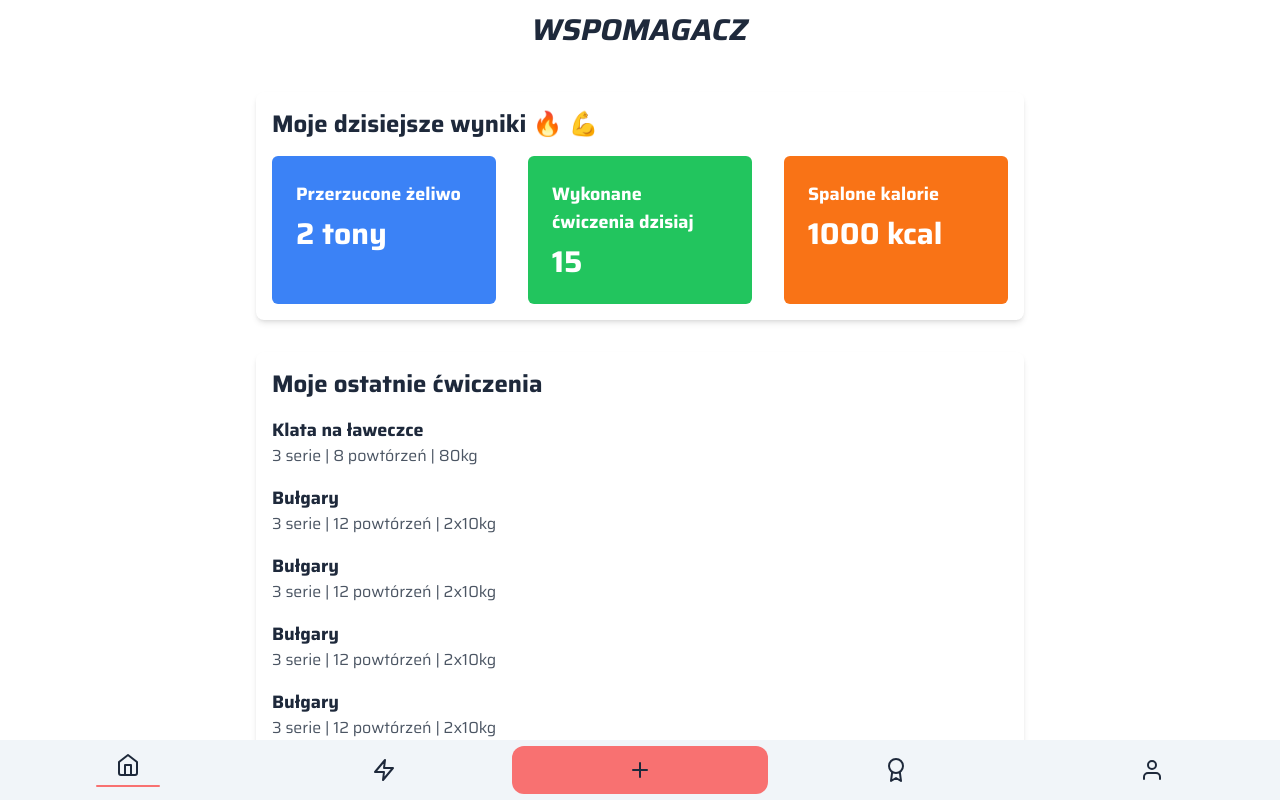
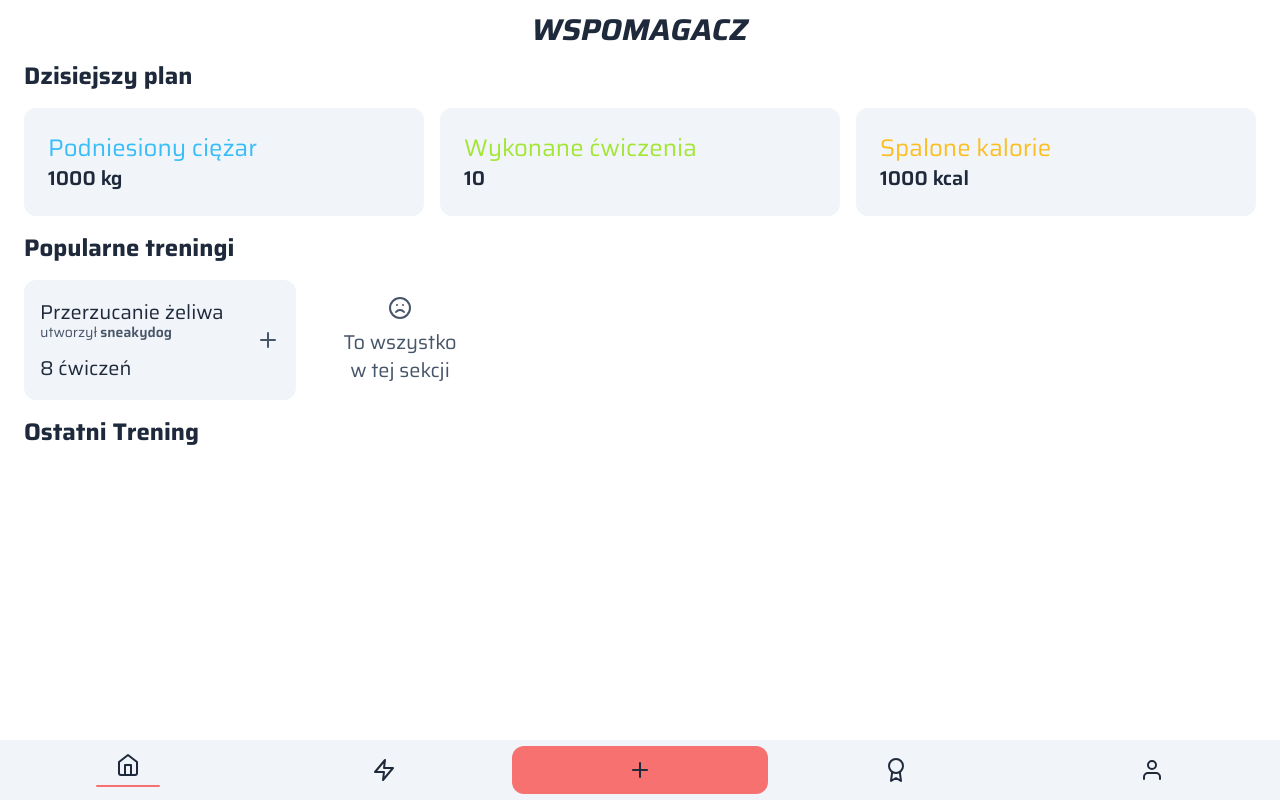
Before and after one commit to dotremilie/wspomagacz, a PHP site: page / in a window 1280 px wide. Run offline with PHP 8.4, Linux system fonts and the light colour scheme; some libraries are stand-ins or nearby versions.

Commit message:
Move header to body and apply mb-20 to avoid overlap with navigation

```diff
--- a/src/View/Home/index.php
+++ b/src/View/Home/index.php
@@ -1,53 +1,54 @@
 <!doctype html>
 <html lang="en">
 <?php require_once __DIR__ . "/../../../templates/head.php"; ?>
+<body class="bg-white dark:bg-slate-900 dark:text-white text-slate-800 mb-20">
 <?php require_once __DIR__ . "/../../../templates/header.php"; ?>
-<body class="bg-white dark:bg-slate-900 dark:text-white text-slate-800">
-    <section class="container mx-auto mt-8 p-4 bg-white rounded-lg shadow-md max-w-3xl">
-        <h2 class="text-2xl font-bold mb-4">Moje dzisiejsze wyniki 🔥 💪</h2>
-        <div class="grid grid-cols-1 md:grid-cols-2 lg:grid-cols-3 gap-8">
-
-            <div class="bg-blue-500 text-white p-6 rounded-md">
-                <h2 class="text-lg font-bold mb-2">Przerzucone żeliwo</h2>
-                <p class="text-3xl font-bold">2 tony</p>
+<div class="flex flex-col justify-center items-center gap-4">
+    <section class="mx-auto rounded-xl px-6 w-full">
+        <div class="text-2xl font-bold mb-4">Dzisiejszy plan</div>
+        <div class="grid grid-cols-1 md:grid-cols-2 lg:grid-cols-3 gap-4">
+            <div class="dark:bg-slate-800 bg-slate-100 p-6 rounded-xl">
+                <div class="text-2xl text-sky-400">Podniesiony ciężar</div>
+                <div class="text-xl font-semibold">1000 kg</div>
             </div>
-
-            <div class="bg-green-500 text-white p-6 rounded-md">
-                <h2 class="text-lg font-bold mb-2">Wykonane ćwiczenia dzisiaj</h2>
-                <p class="text-3xl font-bold">15</p>
+            <div class="dark:bg-slate-800 bg-slate-100 p-6 rounded-xl">
+                <div class="text-2xl text-lime-400">Wykonane ćwiczenia</div>
+                <div class="text-xl font-semibold">10</div>
             </div>
-
-            <div class="bg-orange-500 text-white p-6 rounded-md">
-                <h2 class="text-lg font-bold mb-2">Spalone kalorie</h2>
-                <p class="text-3xl font-bold">1000 kcal</p>
+            <div class="dark:bg-slate-800 bg-slate-100 p-6 rounded-xl">
+                <div class="text-2xl text-amber-400">Spalone kalorie</div>
+                <div class="text-xl font-semibold">1000 kcal</div>
             </div>
         </div>
     </section>
-    <section class="container mx-auto mt-8 p-4 bg-white rounded-lg shadow-md max-w-3xl">
-        <h2 class="text-2xl font-bold mb-4">Moje ostatnie ćwiczenia</h2>
-        <ul>
-            <li class="mb-4">
-                <p class="text-lg font-bold">Klata na ławeczce</p>
-                <p class="text-gray-600">3 serie | 8 powtórzeń | 80kg</p>
-            </li>
-            <li class="mb-4">
-                <p class="text-lg font-bold">Bułgary</p>
-                <p class="text-gray-600">3 serie | 12 powtórzeń | 2x10kg</p>
-            </li>
-            <li class="mb-4">
-                <p class="text-lg font-bold">Bułgary</p>
-                <p class="text-gray-600">3 serie | 12 powtórzeń | 2x10kg</p>
-            </li>
-            <li class="mb-4">
-                <p class="text-lg font-bold">Bułgary</p>
-                <p class="text-gray-600">3 serie | 12 powtórzeń | 2x10kg</p>
-            </li>
-            <li class="mb-4">
-                <p class="text-lg font-bold">Bułgary</p>
-                <p class="text-gray-600">3 serie | 12 powtórzeń | 2x10kg</p>
-            </li>
-        </ul>
+    <section class="mx-auto pl-6 w-full">
+        <div class="text-2xl font-bold mb-4">Popularne treningi</div>
+        <div class="flex gap-6 overflow-y-scroll pr-6">
+            <div class="flex items-center dark:bg-slate-800 bg-slate-100 rounded-xl text-xl p-4">
+                <div class="flex flex-col h-full leading-none justify-center">
+                    <div class="mb-4 truncate w-48">
+                        Przerzucanie żeliwa
+                        <div class="text-sm dark:text-slate-400 text-slate-600 truncate">
+                            utworzył <span class="font-semibold">sneakydog</span>
+                        </div>
+                    </div>
+                    8 ćwiczeń
+                </div>
+                <div class="h-full flex items-center dark:text-slate-400 text-slate-600 pl-6">
+                    <i data-feather="plus"></i>
+                </div>
+            </div>
+            <div class="flex flex-col items-center justify-center rounded-xl text-xl p-4">
+                <div class="h-full items-center justify-center flex flex-col text-center gap-2 dark:text-slate-400 text-slate-600 w-32">
+                    <i data-feather="frown"></i>
+                    To wszystko w tej sekcji
+                </div>
+            </div>
     </section>
-    <?php require_once __DIR__ . "/../../../templates/footer.php"; ?>
+    <section class="mx-auto px-6 w-full">
+        <h2 class="text-2xl font-bold mb-4">Ostatni Trening</h2>
+    </section>
+</div>
+<?php require_once __DIR__ . "/../../../templates/footer.php"; ?>
 </body>
 </html>
--- a/src/View/Ranking/index.php
+++ b/src/View/Ranking/index.php
@@ -5,9 +5,9 @@
 /** @var array $data */
 $rankingUserCard = $data['userCard'];
 
-require_once __DIR__ . "/../../../templates/head.php";
-require_once __DIR__ . "/../../../templates/header.php"; ?>
-<body class="dark:bg-slate-900 bg-white dark:text-slate-100 text-slate-900">
+require_once __DIR__ . "/../../../templates/head.php"; ?>
+<body class="bg-white dark:bg-slate-900 dark:text-white text-slate-800 mb-20">
+<?php require_once __DIR__ . "/../../../templates/header.php"; ?>
 <section class="w-full flex flex-col gap-4 mx-auto">
     <div class="flex justify-between items-center h-32 dark:bg-slate-800 bg-slate-100 px-4">
         <div>
--- a/src/View/Training/index.php
+++ b/src/View/Training/index.php
@@ -1,8 +1,8 @@
 <!doctype html>
 <html lang="en">
 <?php require_once __DIR__ . "/../../../templates/head.php"; ?>
+<body class="bg-white dark:bg-slate-900 dark:text-white text-slate-800 mb-20">
 <?php require_once __DIR__ . "/../../../templates/header.php"; ?>
-<body class="bg-gray-100 dark:bg-slate-900 dark:text-white text-slate-800">
 <section class="container mx-auto mt-4 p-4">
     <div class="mb-4">
         <h2 class="text-xl font-bold mb-2">TU BEDZIE KALENDARZYK</h2>
```
Also changed, not shown: src/View/Exercises/index.php (+3 -4 lines), src/View/Profile/index.php (+21 -25 lines).
